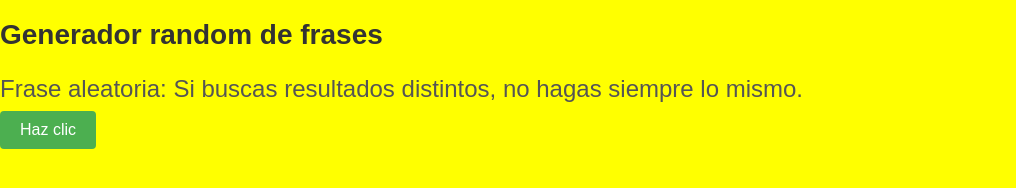
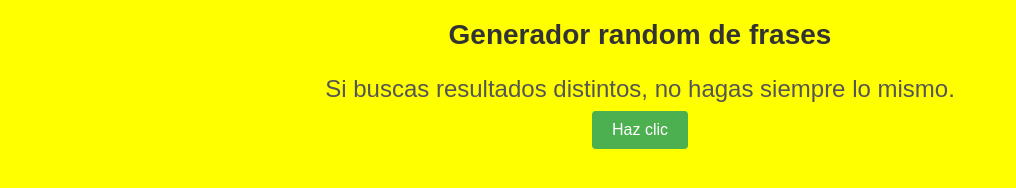
Before and after one commit to amoracoll/RANDOM-MESSAGES, a plain HTML site: page index.html in a window 1280 px wide. Both pictures are taken after a click on the button "Haz clic". Shown: the whole page, without its empty margins (0-1016 px from the left). Drawn offline with Linux system fonts and the light colour scheme.

Commit message:
Cuarto commit

```diff
--- a/script.js
+++ b/script.js
@@ -21,5 +21,5 @@ function generarPalabraAleatoria() {
     var elementoP = document.getElementById("palabraAleatoria");
 
     // Actualiza el contenido del párrafo con la frase aleatoria
-    elementoP.textContent = "Frase aleatoria: " + frasesAleatorias[indiceAleatorio];
+    elementoP.textContent = frasesAleatorias[indiceAleatorio];
 }
--- a/style.css
+++ b/style.css
@@ -2,18 +2,23 @@ body {
     background-color: yellow; /* Color de fondo de la página */
     margin: 0; /* Elimina el margen predeterminado del body */
     font-family: Arial, sans-serif; /* Tipo de fuente para el texto */
+    text-align: center;
 }
 
 h1 {
     color: #333; /* Color del texto */
     font-size: 28px; /* Tamaño de la fuente */
     margin-bottom: 10px; /* Margen inferior */
+    text-align: center;
+
 }
 
 #palabraAleatoria {
     color: #555; /* Color del texto */
     font-size: 24px; /* Tamaño de la fuente */
     margin-bottom: 8px; /* Margen inferior */
+    text-align: center;
+
 }
 
 button {
@@ -24,9 +29,13 @@ button {
     color: #fff;
     border: none;
     border-radius: 4px;
+    text-align: center;
+
 }
 
 /* Cambiar el color del botón al pasar el mouse sobre él */
 button:hover {
     background-color: #45a049;
+    text-align: center;
+
 }
```
